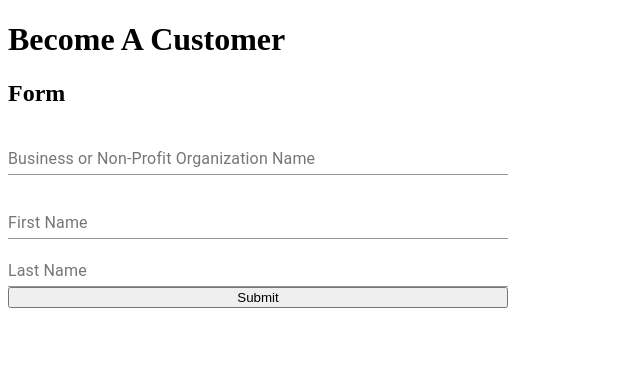
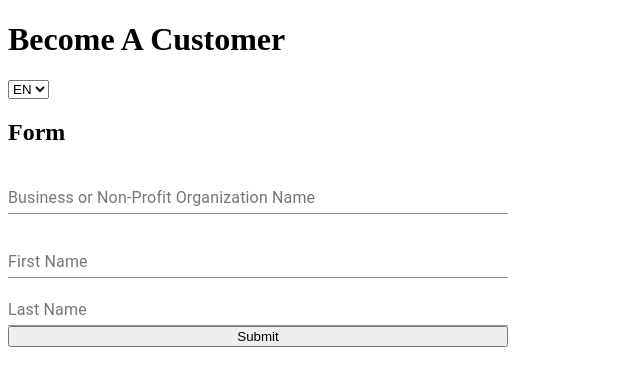
Before and after one commit to paulpladziewicz/forms, a Next.js app: page / in a window 1280 px wide. Shown: the top 386 px of the page, without its empty margins (0-640 px from the left). Built offline with nearby package versions, Linux system fonts and the light colour scheme.

Commit message:
internationalization adjustments

```diff
--- /dev/null
+++ b/components/LangDropdown.js
@@ -0,0 +1,26 @@
+import {useRouter} from 'next/router'
+
+const LangDropdown = () => {
+	const router = useRouter();
+	const { locale } = router;
+
+	const changeLanguage = (e) => {
+		const locale = e.target.value;
+		router.push(router.pathname, router.asPath, { locale });
+	};
+
+	return (
+		<div>
+			<select
+				onChange={changeLanguage}
+				defaultValue={locale}
+				className="text-white text-shadow-sm text-lg bg-transparent tracking-wide"
+			>
+				<option className="text-black" value="en">EN</option>
+				<option className="text-black" value="es">ES</option>
+			</select>
+		</div>
+	)
+}
+
+export default LangDropdown
--- a/next.config.js
+++ b/next.config.js
@@ -1,5 +1,4 @@
 module.exports = {
-  reactStrictMode: true,
 	i18n: {
 		locales: ['en', 'es',],
 		defaultLocale: 'en',
--- a/pages/index.js
+++ b/pages/index.js
@@ -2,6 +2,7 @@ import Head from 'next/head'
 import { useRouter } from 'next/router';
 import BecomeACustomerForm from '../components/forms/BecomeACustomerForm'
 import BecomeACustomerFormES from '../components/forms/BecomeACustomerFormES'
+import LangDropdown from '../components/LangDropdown'
 
 export default function Home() {
 	const router = useRouter();
@@ -15,6 +16,7 @@ export default function Home() {
 			</Head>
 
 			<h1>Become A Customer</h1>
+			<LangDropdown />
 			{locale === 'en' && <BecomeACustomerForm />}
 			{locale === 'es' && <BecomeACustomerFormES />}
 		</div>
```
